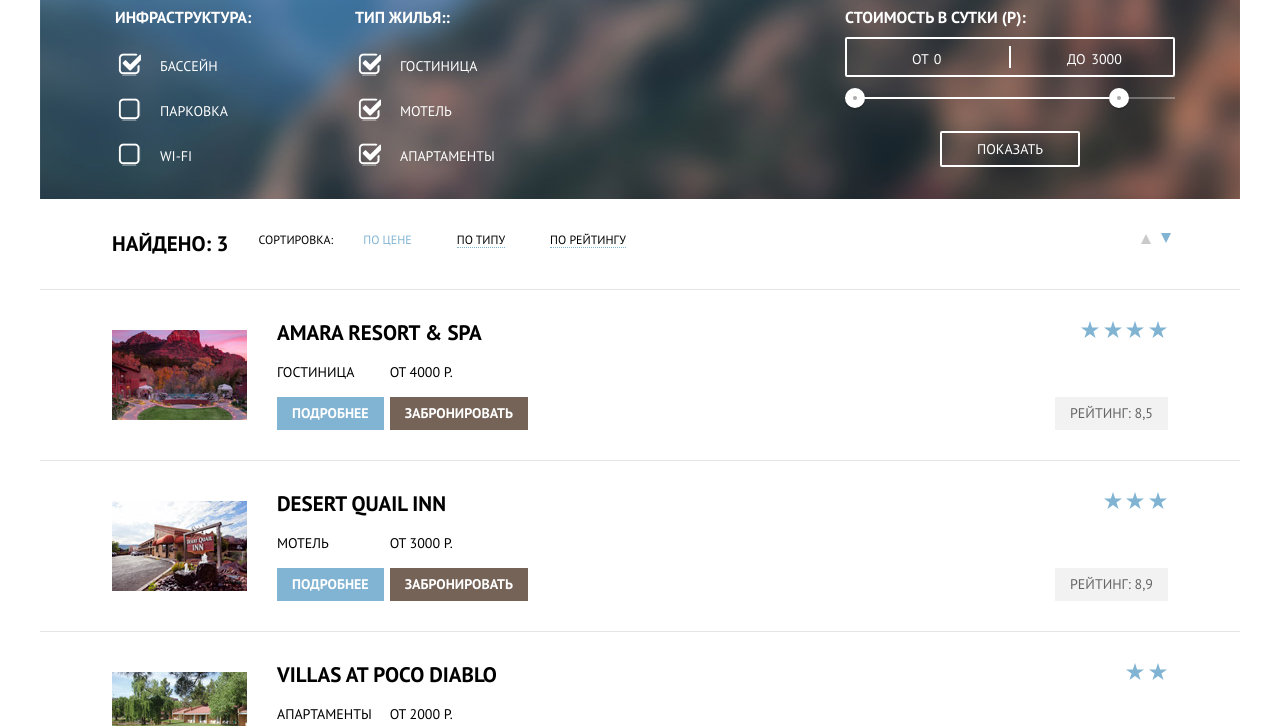
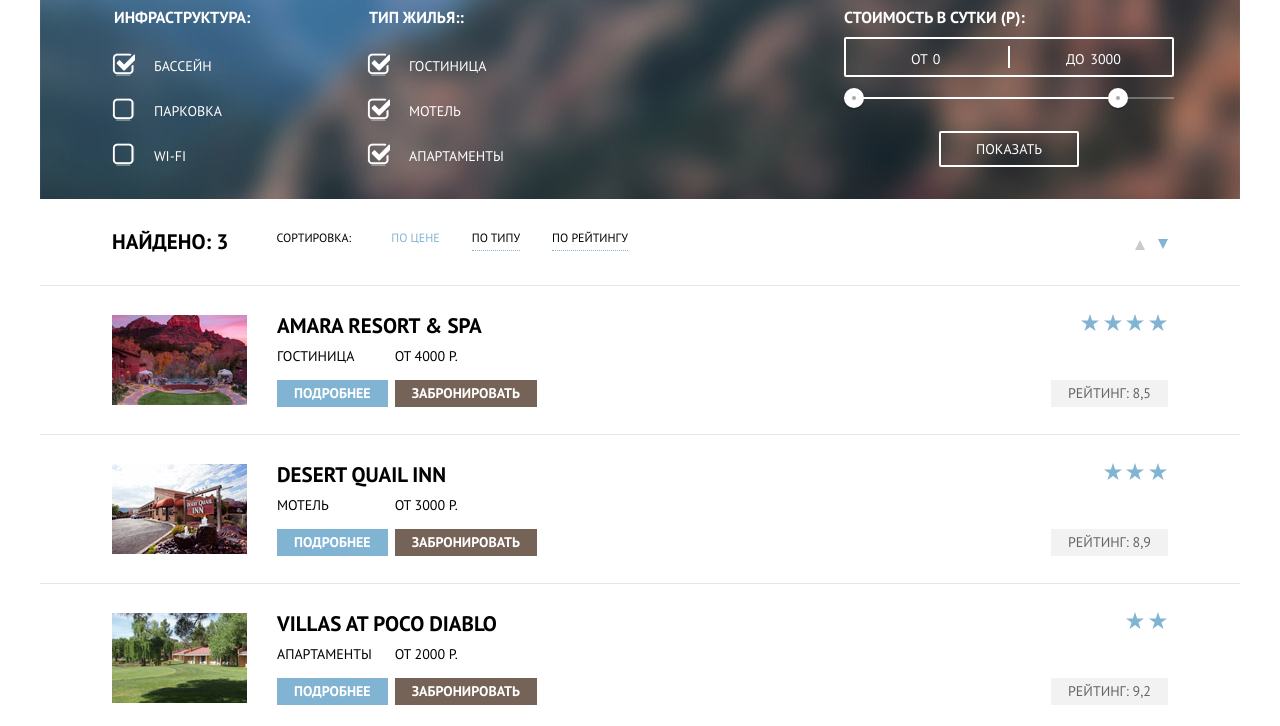
Before and after one commit to Bylinskiy/sedona-fix, a website: page source/hotels.html in a window 1280 px wide. Shown: the part 74-800 px from the top of the page. Drawn offline with nearby package versions, Linux system fonts and the light colour scheme; files that its build step writes are made by us from their sources.

Commit message:
hotfix by PixelPerfect for hotel.html

```diff
--- a/source/sass/blocks/at-firts-list.scss
+++ b/source/sass/blocks/at-firts-list.scss
@@ -4,7 +4,8 @@
 }
 
 .at-firts-list__item {
-  margin-right: 20px;
+  margin-top: 8px;
+  margin-right: 23px;
 
   &:last-child {
     margin-right: 0;
--- a/source/sass/blocks/filter.scss
+++ b/source/sass/blocks/filter.scss
@@ -10,7 +10,11 @@
   border: none;
 
   &:first-child {
-    padding-left: 75px;
+    padding-left: 74px;
+  }
+
+  &:nth-child(2) {
+    padding-left: 15px;
   }
 }
 
@@ -32,7 +36,7 @@
 
 .filter__option {
   margin-bottom: 19px;
-  padding-left: 45px;
+  padding-left: 40px;
 }
 
 .filter__option label {
@@ -92,3 +96,8 @@
 
   background-image: url(/img/icon-check-off_disabled.png)
 }
+
+.filter__range {
+  margin-top: 25px;
+  margin-left: 235px;
+}
--- a/source/sass/blocks/range.scss
+++ b/source/sass/blocks/range.scss
@@ -1,8 +1,6 @@
 
   .range {
     width: 330px;
-    margin-top: 25px;
-    margin-left: 250px;
     color: #ffffff;
     text-transform: uppercase;
   }
--- a/source/sass/blocks/results-block.scss
+++ b/source/sass/blocks/results-block.scss
@@ -1,11 +1,11 @@
 .results-block__header {
   display: flex;
-  padding: 32px 72px;
+  padding: 30px 72px;
 }
 
 .results-block__count {
   margin: 0;
-  margin-right: 30px;
+  margin-right: 48px;
   padding: 0;
   font-size: 21px;
   line-height: 26px;
--- a/source/sass/blocks/search-results.scss
+++ b/source/sass/blocks/search-results.scss
@@ -7,7 +7,7 @@
 }
 
 .search-results__item {
-  padding: 30px 72px;
+  padding: 27px 72px;
 
   display: flex;
   border-bottom: 1px solid rgba(#000000, 0.1);
@@ -21,8 +21,13 @@
   margin-right: 30px;
 }
 
+.search-results__description {
+  display: flex;
+  flex-direction: column;
+}
+
 .search-results__name {
-  margin-bottom: 10px;
+  margin-bottom: 7px;
 
   font-size: 21px;
   line-height: 26px;
@@ -39,7 +44,7 @@
 .search-results__container {
   display: flex;
   flex-direction: column;
-  margin-right: 6px;
+  margin-right: 7px;
 
   &:last-child {
     margin-right: 0;
@@ -47,11 +52,15 @@
 }
 
 .search-results__livin-type {
+  margin: 0;
+  margin-bottom: 13px;
   font-size: 14px;
   line-height: 21px;
 }
 
 .search-results__price {
+  margin: 0;
+  margin-bottom: 13px;
   font-size: 14px;
   line-height: 21px;
 }
--- a/source/sass/blocks/sorting-panel.scss
+++ b/source/sass/blocks/sorting-panel.scss
@@ -4,7 +4,7 @@
 
 .sorting-panel__title {
   margin: 0;
-  margin-right: 30px;
+  margin-right: 40px;
   font-size: 12px;
   line-height: 18px;
 }
@@ -17,5 +17,5 @@
 .sorting-panel__at-firts-list {
   margin: 0;
   padding: 0;
-  margin-left: 470px;
+  margin-left: 475px;
 }
--- a/source/sass/blocks/type-list.scss
+++ b/source/sass/blocks/type-list.scss
@@ -7,12 +7,13 @@
 }
 
 .type-list__item {
-  margin-right: 45px;
+  margin-right: 32px;
 }
 
 .type-list__link {
   color: rgba(0, 0, 0, 1);
   text-decoration: none;
+  padding-bottom: 5px;
   border-bottom: 1px dotted rgb(129, 179, 210);
 }
 
--- a/source/sass/global/mixins.scss
+++ b/source/sass/global/mixins.scss
@@ -1,6 +1,6 @@
 @mixin button {
   display: block;
-  padding: 6px 15px;
+  padding: 3px 17px;
 
   font-size: 14px;
   line-height: 21px;
```
